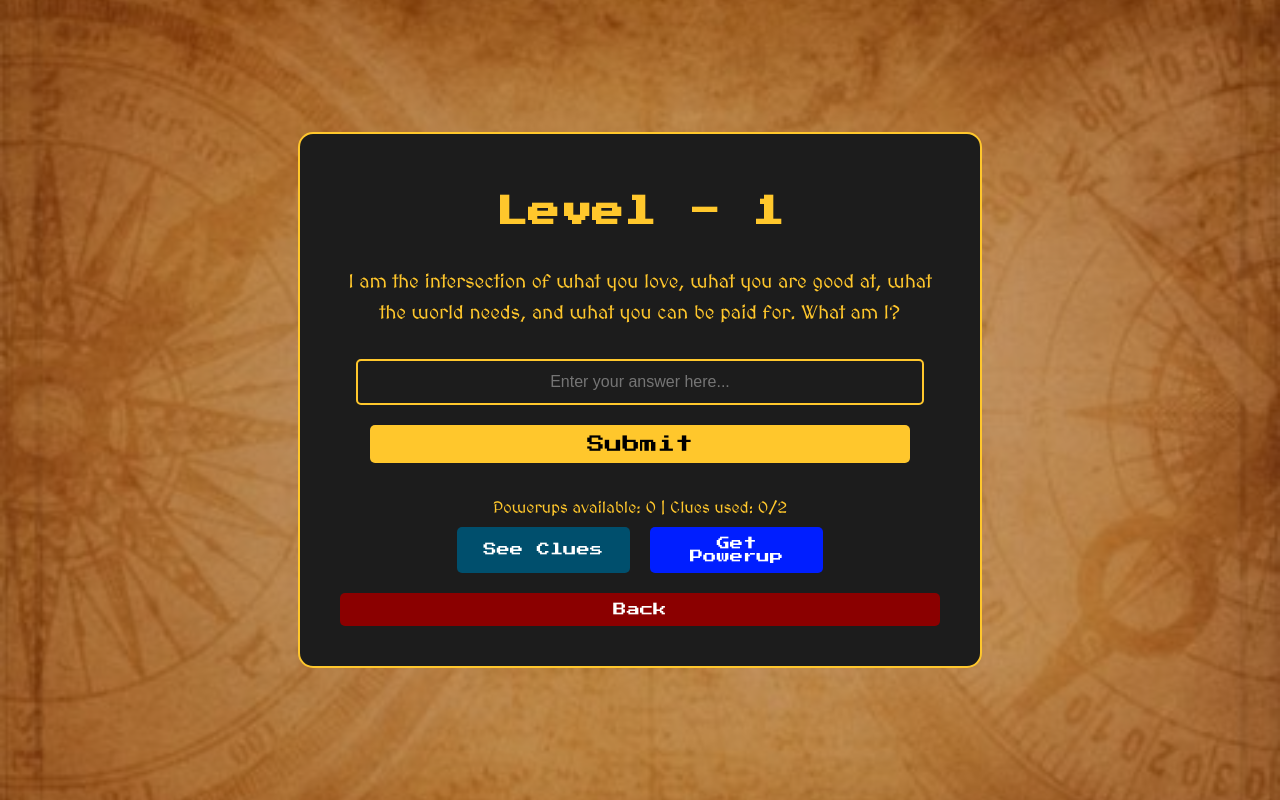
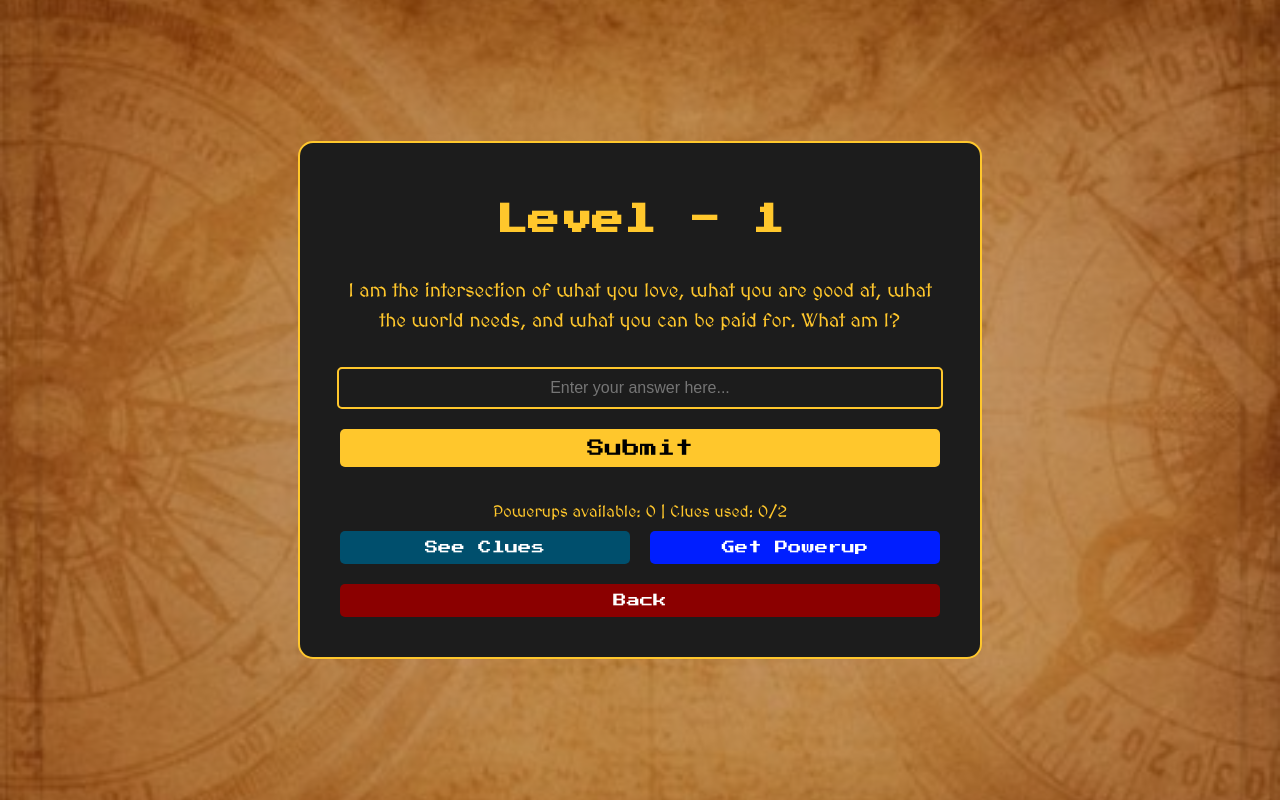
Before and after one commit to riyaahlawat/Sphoorthy-Treasure-Hunt, a React (Create React App) app in the folder frontend/: page /riddle/1 in a window 1280 px wide. Built offline with nearby package versions, Linux system fonts and the light colour scheme; the HTML template or start-up script is replaced by a standard one; a web font is replaced by a local one.

Commit message:
added uniform sizes

```diff
--- a/frontend/src/components/RiddlePage.js
+++ b/frontend/src/components/RiddlePage.js
@@ -397,7 +397,7 @@ const styles = {
     justifyContent: "center",
     alignItems: "center",
     padding: "20px",
-  overflow: "hidden",// Prevent overflow
+    overflow: "hidden",
     "&::before": {
       content: '""',
       position: "absolute",
@@ -437,8 +437,8 @@ const styles = {
     fontFamily: "'MedievalSharp', cursive", // MedievalSharp font
   },
   input: {
-    width: "90%", // Slightly less than 100% for better alignment
-    padding: "12px",
+    width: "100%", // Full width to match submit button
+    padding: "10px 1px",
     fontSize: "1rem",
     backgroundColor: "transparent",
     border: "2px solid #FFC72C", // Yellow
@@ -456,7 +456,7 @@ const styles = {
     fontSize: "1.1rem",
     cursor: "pointer",
     marginBottom: "20px",
-    width: "90%", // Match input width
+    width: "100%", // Full width to match input box
     textAlign: "center", // Center-align text
   },
   buttonContainer: {
@@ -464,6 +464,7 @@ const styles = {
     justifyContent: "center",
     gap: "20px",
     marginBottom: "20px",
+    width: "100%", // Ensure the container takes full width
   },
   clueButton: {
     backgroundColor: "#004F6D", // Teal Blue
@@ -472,7 +473,8 @@ const styles = {
     border: "none",
     borderRadius: "5px",
     cursor: "pointer",
-    flex: 1,
+    flex: 1, // Equal width for both buttons
+    width: "100%", // Full width within the container
   },
   powerupButton: {
     backgroundColor: "#001EFF", // Royal Blue
@@ -481,7 +483,8 @@ const styles = {
     border: "none",
     borderRadius: "5px",
     cursor: "pointer",
-    flex: 1,
+    flex: 1, // Equal width for both buttons
+    width: "100%", // Full width within the container
   },
   backButton: {
     backgroundColor: "#8B0000", // Dark Red
@@ -490,7 +493,7 @@ const styles = {
     border: "none",
     borderRadius: "5px",
     cursor: "pointer",
-    width: "100%",
+    width: "100%", // Full width to match combined width of clue and powerup buttons
   },
   clueText: {
     color: "#FFC72C", // Yellow
```
Lines whose indentation alone changed are shown as unchanged.
